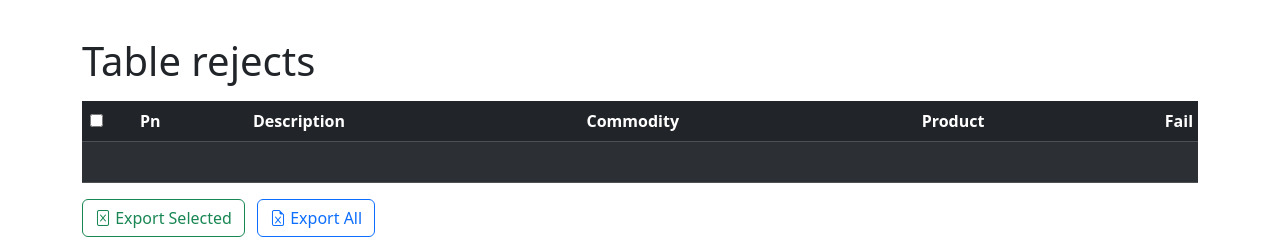
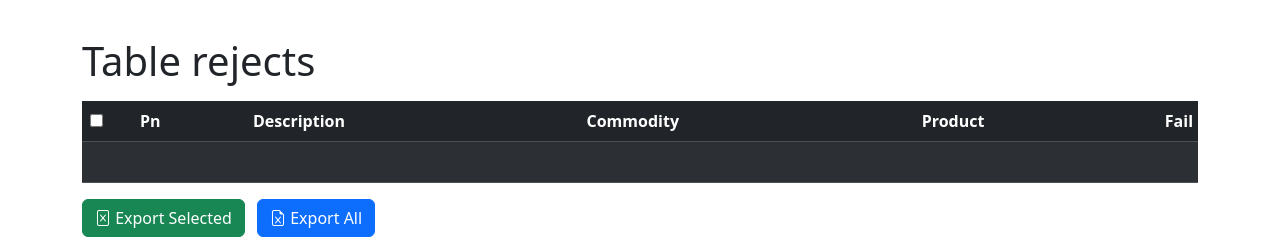
Before and after one commit to JoseArevalozz/Tim_db, a Django app: template forms_db/templates/base/table_rejects.html in a window 1280 px wide. Shown: the part 849-1086 px from the top of the page. Run offline with Django 4.2, Linux system fonts and the light colour scheme; the template is opened without the code that fills it, so the values that code supplies are empty; some libraries are stand-ins or nearby versions.

```diff
--- a/forms_db/management/commands/update_test_logs.py
+++ b/forms_db/management/commands/update_test_logs.py
@@ -82,10 +82,9 @@ class Command(BaseCommand):
                     raise ValueError("No se pudo extraer el número de serie del log")
 
                 uut = self.register_uut(log_info, is_pass)
-                test_history = self.register_test_history(uut, ip, estacion_nombre, log_info, is_pass)
-
                 if not is_pass:
                     self.register_failure(uut, ip, estacion_nombre, log_info)
+                test_history = self.register_test_history(uut, ip, estacion_nombre, log_info, is_pass)
 
                 self.stdout.write(self.style.SUCCESS(
                     f"Procesado (GDL): {filename} | SN: {log_info['sn']} | {'PASS' if is_pass else 'FAIL'}"
@@ -235,7 +234,7 @@ class Command(BaseCommand):
             ))
             return ''
 
-    # ... [Los métodos register_uut, register_test_history, register_failure permanecen iguales] ...
+
 
     def register_uut(self, log_info, is_pass):
         """Registra o actualiza una UUT en la base de datos"""
--- a/forms_db/templates/base/table_rejects.html
+++ b/forms_db/templates/base/table_rejects.html
@@ -69,10 +69,10 @@
             <!-- Controles -->
             <div class="d-flex justify-content-between mt-3">
                 <div>
-                    <button type="submit" name="download" class="btn btn-outline-success">
+                    <button type="submit" name="download" class="btn btn-success">
                         <i class="bi bi-file-excel"></i> Export Selected
                     </button>
-                    <button type="submit" name="download_all" class="btn btn-outline-primary ms-2">
+                    <button type="submit" name="download_all" class="btn btn-primary ms-2">
                         <i class="bi bi-file-earmark-excel"></i> Export All
                     </button>
                 </div>
@@ -142,5 +142,4 @@ document.getElementById('export-form').addEventListener('submit', function(e) {
     }
 });
 </script>
-
 {% endblock %}
```
